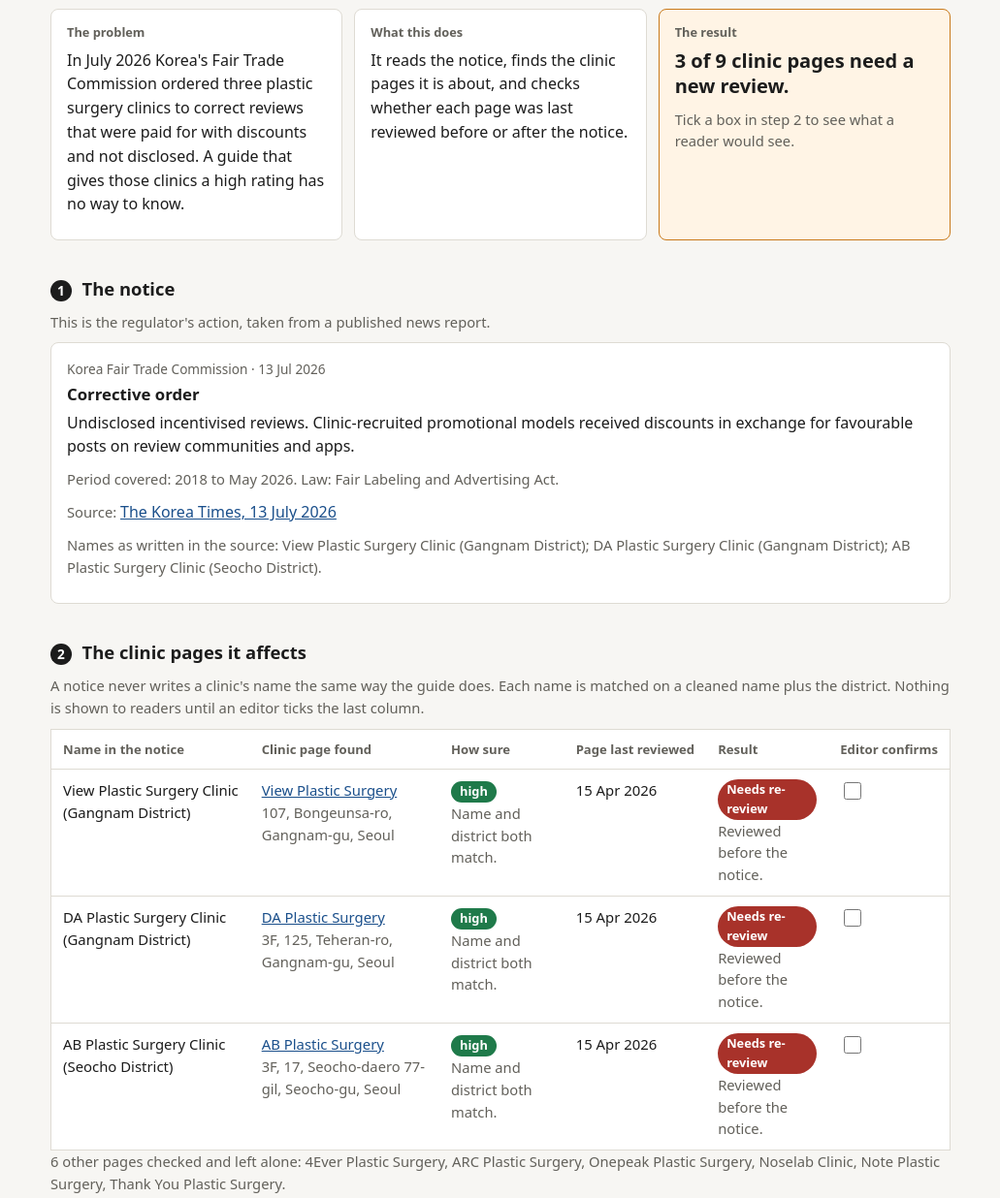
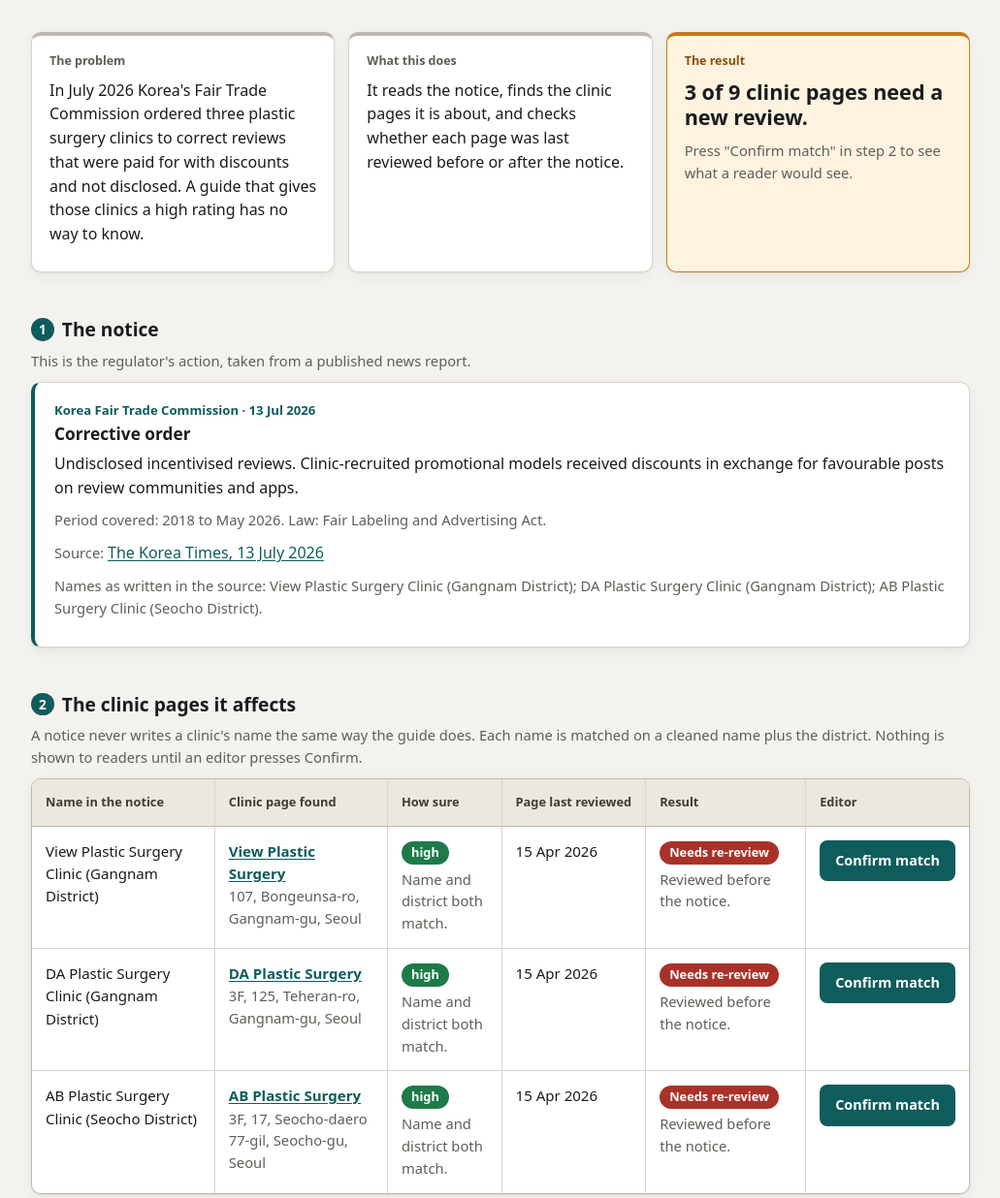
Before and after one commit to Razee4315/clinic-review-matcher, a plain HTML site: page index.html in a window 1280 px wide. Shown: the part 148-1384 px from the top of the page at 97% size, without its empty margins (124-1155 px from the left). Drawn offline with Linux system fonts and the light colour scheme.

Commit message:
Clearer design: real confirm button, bordered table, stronger cards

```diff
--- a/app.js
+++ b/app.js
@@ -97,7 +97,7 @@ function noticeBox(notice) {
 function renderPreview(confirmed, notice) {
   const wrap = document.getElementById('preview');
   if (confirmed.length === 0) {
-    wrap.replaceChildren(el('p', { class: 'muted', text: 'Nothing is shown until an editor confirms a match above.' }));
+    wrap.replaceChildren(el('p', { class: 'empty', text: 'Nothing is shown yet. Press "Confirm match" in step 2 to see the notice a reader would get.' }));
     return;
   }
   wrap.replaceChildren(
@@ -129,11 +129,15 @@ function renderMatches(notice, clinics) {
       }
       const c = r.clinic;
       const stale = isStale(c, notice);
-      const box = el('input', { type: 'checkbox', 'aria-label': `Confirm ${c.name_en}` });
-      if (r.confidence === 'low') box.disabled = true;
-      box.addEventListener('change', () => {
-        if (box.checked) confirmed.set(c.slug, c); else confirmed.delete(c.slug);
+      const box = el('button', { type: 'button', class: 'btn', 'aria-pressed': 'false', text: 'Confirm match' });
+      if (r.confidence === 'low') { box.disabled = true; box.textContent = 'Check address first'; }
+      box.addEventListener('click', () => {
+        const on = box.getAttribute('aria-pressed') !== 'true';
+        box.setAttribute('aria-pressed', String(on));
+        box.textContent = on ? 'Confirmed ✓' : 'Confirm match';
+        if (on) confirmed.set(c.slug, c); else confirmed.delete(c.slug);
         update();
+        if (on) document.getElementById('preview').scrollIntoView({ behavior: 'smooth', block: 'nearest' });
       });
       return el('tr', {}, [
         el('td', { text: `${n.raw} (${n.location})` }),
--- a/index.html
+++ b/index.html
@@ -26,7 +26,7 @@
     <div class="step result">
       <p class="step-label">The result</p>
       <p id="summary" class="big">Checking…</p>
-      <p class="muted">Tick a box in step 2 to see what a reader would see.</p>
+      <p class="muted">Press "Confirm match" in step 2 to see what a reader would see.</p>
     </div>
   </section>
 
@@ -38,7 +38,7 @@
 
   <section>
     <h2><span class="num">2</span> The clinic pages it affects</h2>
-    <p class="muted">A notice never writes a clinic's name the same way the guide does. Each name is matched on a cleaned name plus the district. Nothing is shown to readers until an editor ticks the last column.</p>
+    <p class="muted">A notice never writes a clinic's name the same way the guide does. Each name is matched on a cleaned name plus the district. Nothing is shown to readers until an editor presses Confirm.</p>
     <div class="scroll">
       <table id="matches">
         <thead>
@@ -48,7 +48,7 @@
             <th>How sure</th>
             <th>Page last reviewed</th>
             <th>Result</th>
-            <th>Editor confirms</th>
+            <th>Editor</th>
           </tr>
         </thead>
         <tbody></tbody>
--- a/style.css
+++ b/style.css
@@ -1,14 +1,20 @@
 :root {
-  --bg: #f7f6f3;
+  --bg: #f4f2ee;
   --card: #ffffff;
-  --ink: #1c1c1c;
-  --muted: #62605a;
-  --line: #dedbd3;
-  --flag-bg: #fff4e5;
+  --ink: #1b1b1f;
+  --muted: #5f5d57;
+  --line: #d9d5cc;
+  --line-strong: #bdb8ad;
+  --accent: #0f5c5c;
+  --accent-dark: #0a4343;
+  --accent-soft: #e3f0ef;
+  --flag-bg: #fff3e0;
   --flag-line: #c9791a;
   --high: #1f7a4a;
   --medium: #8a6200;
   --low: #a8322a;
+  --radius: 10px;
+  --shadow: 0 1px 2px rgba(27, 27, 31, 0.06), 0 4px 14px rgba(27, 27, 31, 0.05);
 }
 
 * { box-sizing: border-box; }
@@ -20,91 +26,174 @@ body {
   font: 16px/1.55 system-ui, -apple-system, "Segoe UI", Roboto, sans-serif;
 }
 
-main { max-width: 960px; margin: 0 auto; padding: 32px 16px 64px; }
+main { max-width: 1000px; margin: 0 auto; padding: 0 16px 72px; }
 
-h1 { font-size: 1.9rem; margin: 0 0 8px; }
-h2 { font-size: 1.15rem; margin: 36px 0 8px; }
-h3 { font-size: 1.05rem; margin: 0 0 4px; }
+header {
+  border-top: 6px solid var(--accent);
+  margin: 0 -16px;
+  padding: 36px 16px 4px;
+}
+
+h1 { font-size: 2.1rem; line-height: 1.15; letter-spacing: -0.01em; margin: 0 0 10px; }
+h2 { font-size: 1.2rem; margin: 44px 0 6px; display: flex; align-items: center; gap: 8px; }
+h3 { font-size: 1.08rem; margin: 0 0 4px; }
 p { margin: 0 0 10px; }
-.lead { max-width: 62ch; }
+.lead { max-width: 60ch; font-size: 1.1rem; color: #33322e; }
 .muted { color: var(--muted); font-size: 0.92rem; }
-.eyebrow { color: var(--muted); font-size: 0.85rem; margin-bottom: 2px; }
-a { color: #1a4f8b; }
-code { background: #ece9e2; padding: 1px 5px; border-radius: 4px; font-size: 0.9em; }
+.eyebrow { color: var(--accent); font-size: 0.82rem; font-weight: 700; margin-bottom: 2px; }
+a { color: var(--accent); text-underline-offset: 2px; }
+a:hover { color: var(--accent-dark); }
+code { background: #e9e5dc; padding: 1px 6px; border-radius: 4px; font-size: 0.9em; }
 
+/* Summary boxes */
+.steps {
+  display: grid;
+  grid-template-columns: repeat(auto-fit, minmax(240px, 1fr));
+  gap: 14px;
+  margin-top: 22px;
+}
+.step {
+  background: var(--card);
+  border: 1px solid var(--line);
+  border-top: 4px solid var(--line-strong);
+  border-radius: var(--radius);
+  padding: 16px 18px;
+  box-shadow: var(--shadow);
+}
+.step.result { border-color: var(--flag-line); border-top-color: var(--flag-line); background: var(--flag-bg); }
+.step-label { font-size: 0.78rem; font-weight: 700; color: var(--muted); margin-bottom: 8px; }
+.step.result .step-label { color: #8a4f0a; }
+.big { font-size: 1.35rem; font-weight: 700; line-height: 1.25; }
+
+.num {
+  display: inline-flex;
+  align-items: center;
+  justify-content: center;
+  width: 1.75em;
+  height: 1.75em;
+  border-radius: 50%;
+  background: var(--accent);
+  color: #fff;
+  font-size: 0.85rem;
+  flex: none;
+}
+
+/* Cards */
 .card, .clinic {
   background: var(--card);
   border: 1px solid var(--line);
-  border-radius: 8px;
-  padding: 16px;
+  border-radius: var(--radius);
+  padding: 18px 20px;
+  box-shadow: var(--shadow);
 }
-.clinic { margin-bottom: 12px; }
+.card { border-left: 4px solid var(--accent); }
+.clinic { margin-bottom: 14px; }
 
-.scroll { overflow-x: auto; }
-table { width: 100%; border-collapse: collapse; background: var(--card); border: 1px solid var(--line); }
-th, td { text-align: left; vertical-align: top; padding: 10px 12px; border-bottom: 1px solid var(--line); font-size: 0.93rem; }
-th { font-size: 0.82rem; color: var(--muted); font-weight: 600; white-space: nowrap; }
-tr:last-child td { border-bottom: 0; }
+/* Table */
+.scroll {
+  overflow-x: auto;
+  border: 1px solid var(--line-strong);
+  border-radius: var(--radius);
+  background: var(--card);
+  box-shadow: var(--shadow);
+}
+table { width: 100%; min-width: 760px; border-collapse: collapse; }
+th, td { text-align: left; vertical-align: top; padding: 14px 14px; border-bottom: 1px solid var(--line); font-size: 0.94rem; }
+th {
+  font-size: 0.8rem;
+  color: #3d3c38;
+  font-weight: 700;
+  white-space: nowrap;
+  background: #ece8df;
+  border-bottom: 1px solid var(--line-strong);
+}
+td + td, th + th { border-left: 1px solid var(--line); }
+tbody tr:hover { background: #faf8f4; }
+tbody tr:last-child td { border-bottom: 0; }
+td a { font-weight: 600; }
+#untouched { margin-top: 10px; }
 
-.pill { display: inline-block; padding: 1px 9px; border-radius: 999px; font-size: 0.8rem; font-weight: 600; color: #fff; }
+.pill {
+  display: inline-block;
+  padding: 2px 10px;
+  border-radius: 999px;
+  font-size: 0.8rem;
+  font-weight: 700;
+  color: #fff;
+  white-space: nowrap;
+  margin-bottom: 4px;
+}
 .pill.high { background: var(--high); }
 .pill.medium { background: var(--medium); }
 .pill.low { background: var(--low); }
 
+/* Button */
+.btn {
+  font: inherit;
+  font-size: 0.9rem;
+  font-weight: 700;
+  white-space: nowrap;
+  padding: 8px 14px;
+  border-radius: 8px;
+  border: 2px solid var(--accent);
+  background: var(--accent);
+  color: #fff;
+  cursor: pointer;
+  transition: background 0.15s ease, transform 0.05s ease;
+}
+.btn:hover { background: var(--accent-dark); border-color: var(--accent-dark); }
+.btn:active { transform: translateY(1px); }
+.btn[aria-pressed="true"] { background: var(--accent-soft); color: var(--accent-dark); }
+.btn[aria-pressed="true"]:hover { background: #d3e7e5; }
+.btn:disabled { background: #e6e2d9; border-color: #cfcabe; color: #77746c; cursor: not-allowed; }
+
+/* Reader notice */
 .flag {
   background: var(--flag-bg);
-  border-left: 4px solid var(--flag-line);
-  padding: 12px 14px;
-  margin: 10px 0;
-  border-radius: 4px;
+  border: 1px solid #e6c48f;
+  border-left: 5px solid var(--flag-line);
+  padding: 14px 16px;
+  margin: 12px 0;
+  border-radius: 6px;
 }
+.flag strong { color: #8a4f0a; }
 .flag p { margin: 6px 0; }
+
+.empty {
+  border: 2px dashed var(--line-strong);
+  border-radius: var(--radius);
+  padding: 22px;
+  text-align: center;
+  color: var(--muted);
+  background: #faf8f4;
+}
 
 input[type="text"] {
   width: 100%;
-  max-width: 420px;
-  padding: 9px 11px;
+  max-width: 440px;
+  padding: 11px 13px;
   font: inherit;
-  border: 1px solid #b9b5ab;
-  border-radius: 6px;
+  border: 2px solid var(--line-strong);
+  border-radius: 8px;
   background: #fff;
 }
-input[type="text"]:focus-visible, input[type="checkbox"]:focus-visible, a:focus-visible {
-  outline: 2px solid #1a4f8b;
+input[type="text"]:focus { border-color: var(--accent); outline: none; }
+.btn:focus-visible, a:focus-visible, input[type="text"]:focus-visible {
+  outline: 3px solid #f0a83a;
   outline-offset: 2px;
 }
-input[type="checkbox"] { width: 18px; height: 18px; }
+#try-result { margin-top: 10px; font-weight: 600; min-height: 1.5em; }
 
-.steps {
+.two-col {
   display: grid;
-  grid-template-columns: repeat(auto-fit, minmax(240px, 1fr));
-  gap: 12px;
-  margin-top: 20px;
+  grid-template-columns: repeat(auto-fit, minmax(280px, 1fr));
+  gap: 0 36px;
+  margin-top: 16px;
+  border-top: 1px solid var(--line-strong);
 }
-.step {
-  background: var(--card);
-  border: 1px solid var(--line);
-  border-radius: 8px;
-  padding: 14px 16px;
+ul { padding-left: 20px; margin: 0 0 10px; }
+li { margin-bottom: 10px; max-width: 72ch; }
+
+@media (prefers-reduced-motion: reduce) {
+  .btn { transition: none; }
 }
-.step.result { border-color: var(--flag-line); background: var(--flag-bg); }
-.step-label { font-size: 0.8rem; font-weight: 700; color: var(--muted); margin-bottom: 6px; }
-.big { font-size: 1.25rem; font-weight: 700; line-height: 1.3; }
-
-.num {
-  display: inline-block;
-  width: 1.6em;
-  height: 1.6em;
-  line-height: 1.6em;
-  text-align: center;
-  border-radius: 50%;
-  background: var(--ink);
-  color: #fff;
-  font-size: 0.85rem;
-  margin-right: 6px;
-}
-
-.two-col { display: grid; grid-template-columns: repeat(auto-fit, minmax(280px, 1fr)); gap: 0 32px; }
-
-ul { padding-left: 20px; margin: 0 0 10px; }
-li { margin-bottom: 8px; max-width: 72ch; }
```
